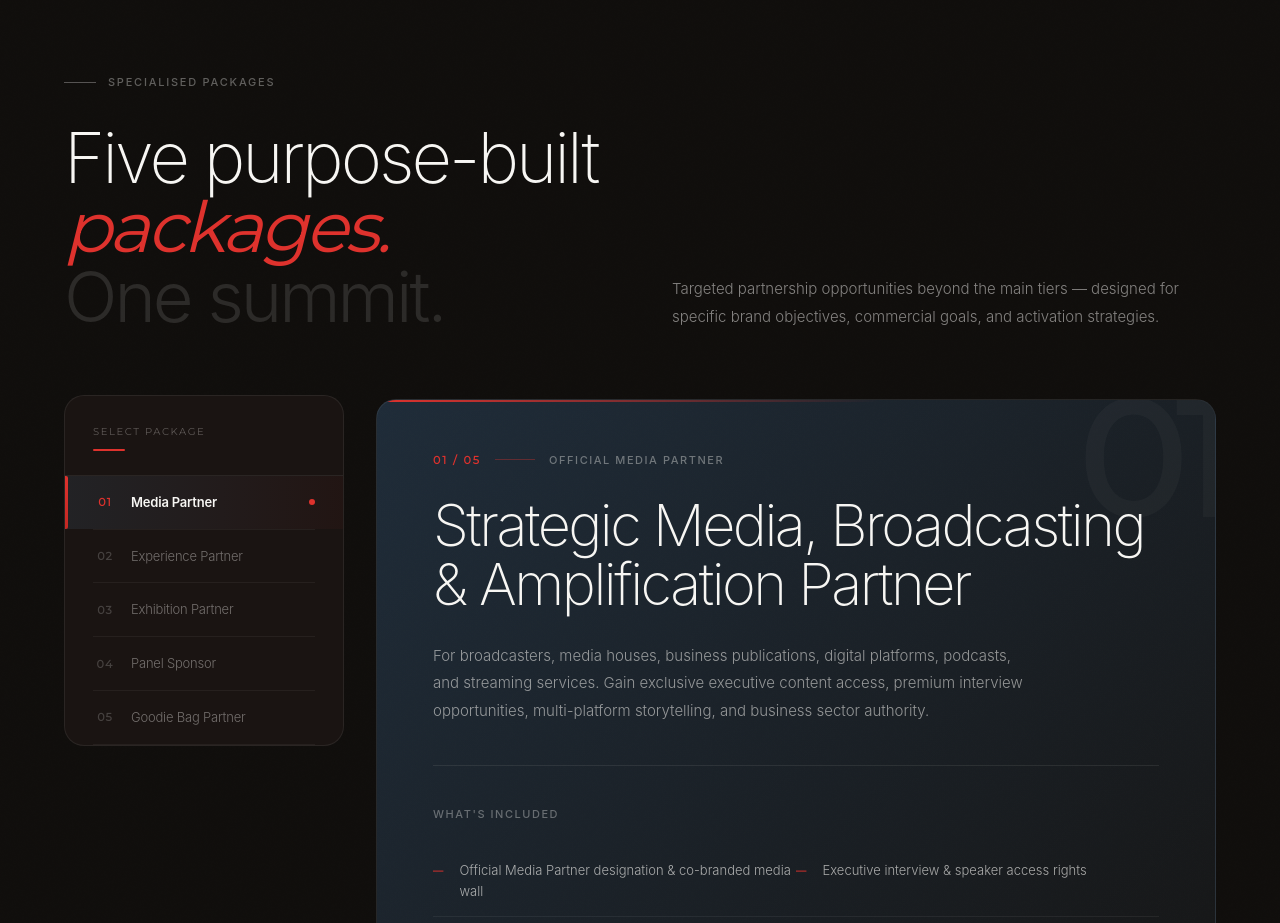
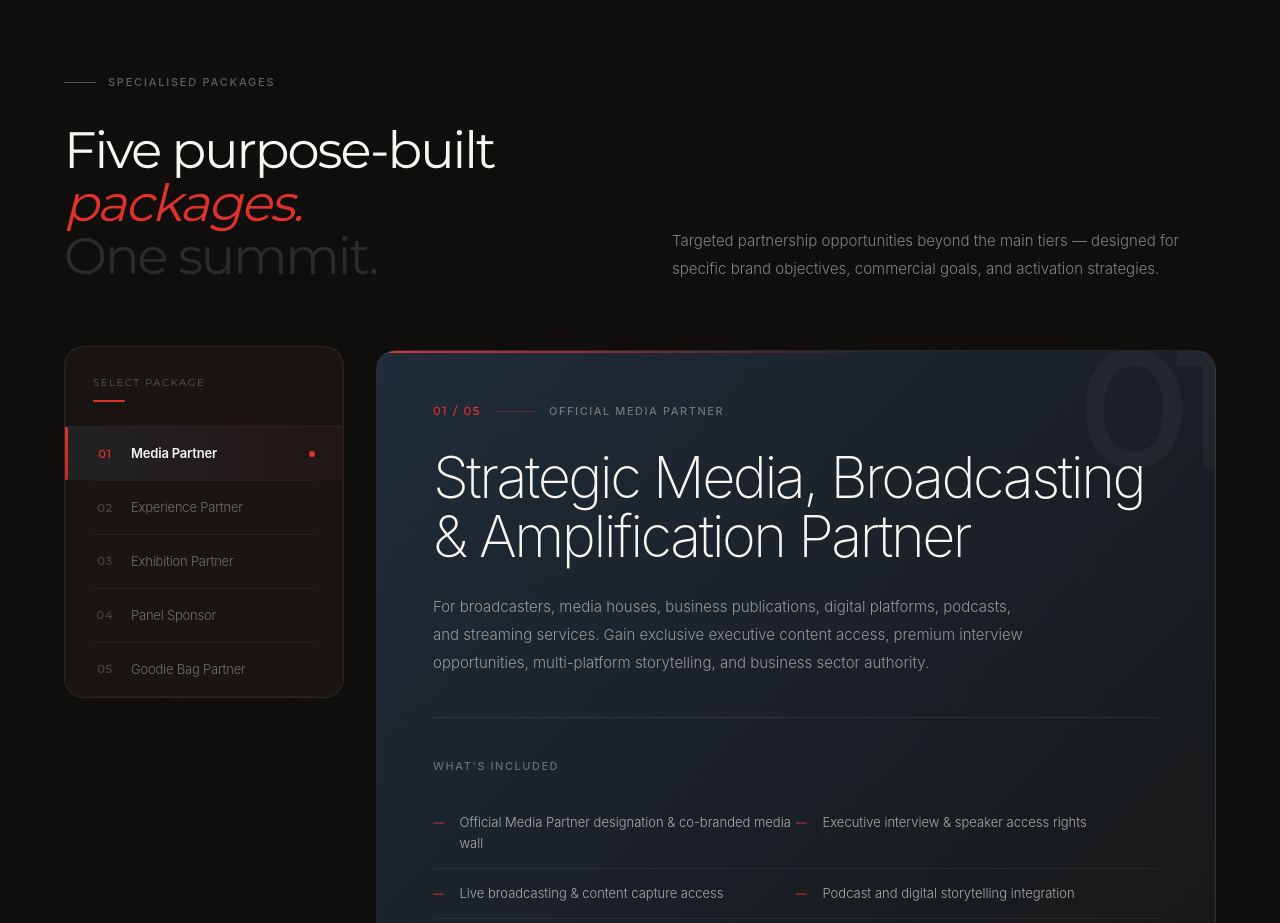
Before and after one commit to brandfocal/empowaentrepreneurs, a React (Vite) app: page /partnerships in a window 1280 px wide. Shown: the part 2100-3023 px from the top of the page. Built offline with nearby package versions, Linux system fonts and the light colour scheme.

Commit message:
style: standardize eyebrow format and typography in SpecialisedPackagesSection

```diff
--- a/src/components/generated/SpecialisedPackagesSection.tsx
+++ b/src/components/generated/SpecialisedPackagesSection.tsx
@@ -1,5 +1,28 @@
 import React, { useState, useRef } from 'react';
 import { motion, useInView, AnimatePresence, Variants } from 'framer-motion';
+
+
+const PlusSquareIconLight = () => <svg width="20" height="20" viewBox="0 0 20 20" fill="none">
+  <path d="M16.25 2.5H3.75C3.41848 2.5 3.10054 2.6317 2.86612 2.86612C2.6317 3.10054 2.5 3.41848 2.5 3.75V16.25C2.5 16.5815 2.6317 16.8995 2.86612 17.1339C3.10054 17.3683 3.41848 17.5 3.75 17.5H16.25C16.5815 17.5 16.8995 17.3683 17.1339 17.1339C17.3683 16.8995 17.5 16.5815 17.5 16.25V3.75C17.5 3.41848 17.3683 3.10054 17.1339 2.86612C16.8995 2.6317 16.5815 2.5 16.25 2.5ZM13.125 10.625H10.625V13.125C10.625 13.2908 10.5592 13.4497 10.4419 13.5669C10.3247 13.6842 10.1658 13.75 10 13.75C9.83424 13.75 9.67527 13.6842 9.55806 13.5669C9.44085 13.4497 9.375 13.2908 9.375 13.125V10.625H6.875C6.70924 10.625 6.55027 10.5592 6.43306 10.4419C6.31585 10.3247 6.25 10.1658 6.25 10C6.25 9.83424 6.31585 9.67527 6.43306 9.55806C6.55027 9.44085 6.70924 9.375 6.875 9.375H9.375V6.875C9.375 6.70924 9.44085 6.55027 9.55806 6.43306C9.67527 6.31585 9.83424 6.25 10 6.25C10.1658 6.25 10.3247 6.31585 10.4419 6.43306C10.5592 6.55027 10.625 6.70924 10.625 6.875V9.375H13.125C13.2908 9.375 13.4497 9.44085 13.5669 9.55806C13.6842 9.67527 13.75 9.83424 13.75 10C13.75 10.1658 13.6842 10.3247 13.5669 10.4419C13.4497 10.5592 13.2908 10.625 13.125 10.625Z" fill="rgba(247,246,243,0.35)" />
+</svg>;
+
+const rotateFade = {
+  hidden: {
+    rotate: -12,
+    opacity: 0,
+    scale: 0.7
+  },
+  visible: (delay = 0) => ({
+    rotate: 0,
+    opacity: 1,
+    scale: 1,
+    transition: {
+      duration: 0.7,
+      delay,
+      ease: [0.22, 1, 0.36, 1] as const
+    }
+  })
+};
 
 // --- Data ---
 
@@ -526,12 +549,12 @@ export const SpecialisedPackagesSection: React.FC = () => {
         gap: '64px',
         alignItems: 'flex-end'
       }}>
-          <motion.h1 variants={headerVariants} initial="hidden" animate={isHeaderInView ? 'visible' : 'hidden'} custom={0.1} style={{
-          fontFamily: 'Inter, sans-serif',
+          <motion.h2 variants={headerVariants} initial="hidden" animate={isHeaderInView ? 'visible' : 'hidden'} custom={0.1} style={{
+          fontFamily: 'Montserrat, sans-serif',
           fontWeight: 200,
-          fontSize: 'clamp(44px, 5.5vw, 72px)',
-          letterSpacing: '-3px',
-          lineHeight: 0.98,
+          fontSize: 'clamp(36px, 4vw, 58px)',
+          letterSpacing: '-2px',
+          lineHeight: 1.04,
           color: '#F7F6F3',
           margin: 0
         }}>
@@ -551,7 +574,7 @@ export const SpecialisedPackagesSection: React.FC = () => {
             color: 'rgba(247,246,243,0.12)',
             fontWeight: 300
           }}>{'One summit.'}</span>
-          </motion.h1>
+          </motion.h2>
 
           <motion.p variants={headerVariants} initial="hidden" animate={isHeaderInView ? 'visible' : 'hidden'} custom={0.22} style={{
           fontFamily: 'Inter, sans-serif',
```
